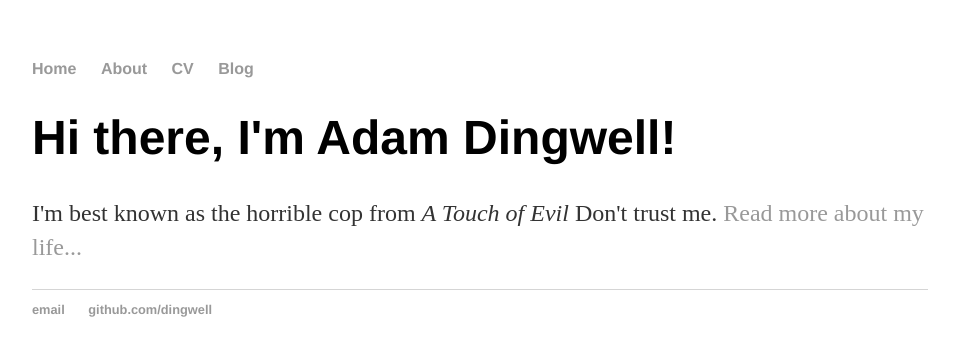
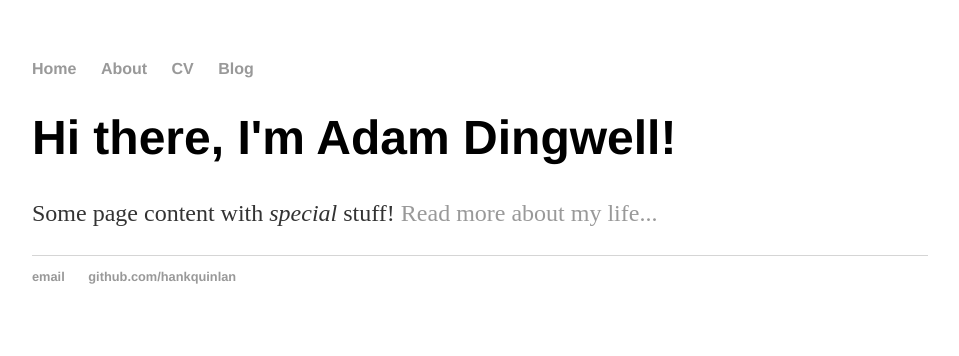
Before and after one commit to dingwell/dingwell.github.io, a Jekyll site: the page built from index.html, in a window 1280 px wide. Shown: the top 356 px of the page, without its empty margins (160-1119 px from the left). Built offline with Jekyll 4.4.1, drawn with Linux system fonts in a browser that asks for light colours.

Commit message:
Added default layout to index.html

```diff
--- a/index.html
+++ b/index.html
@@ -1,30 +1,11 @@
-<!DOCTYPE html>
-<html>
-	<head>
-		<title>Adam Dingwell testpage</title>
-		<!-- link to main stylesheet -->
-		<link rel="stylesheet" type="text/css" href="/css/main.css">
-	</head>
-	<body>
-		<nav>
-    		<ul>
-        		<li><a href="/">Home</a></li>
-	        	<li><a href="/about">About</a></li>
-        		<li><a href="/cv">CV</a></li>
-        		<li><a href="/blog">Blog</a></li>
-    		</ul>
-		</nav>
-		<div class="container">
-    		<div class="blurb">
-        		<h1>Hi there, I'm Adam Dingwell!</h1>
-				<p>I'm best known as the horrible cop from <em>A Touch of Evil</em> Don't trust me. <a href="/about">Read more about my life...</a></p>
-    		</div><!-- /.blurb -->
-		</div><!-- /.container -->
-		<footer>
-    		<ul>
-        		<li><a href="mailto:publicadam@gmail.com">email</a></li>
-        		<li><a href="https://github.com/dingwell">github.com/dingwell</a></li>
-			</ul>
-		</footer>
-	</body>
-</html>
+---
+layout: default
+title: Adam Dingwell
+---
+<div class="blurb">
+	<h1>Hi there, I'm Adam Dingwell!</h1>
+	<p>
+		Some page content with <em>special</em> stuff!
+		<a href="/about">Read more about my life...</a>
+	</p>
+</div><!-- /.blurb -->
```
